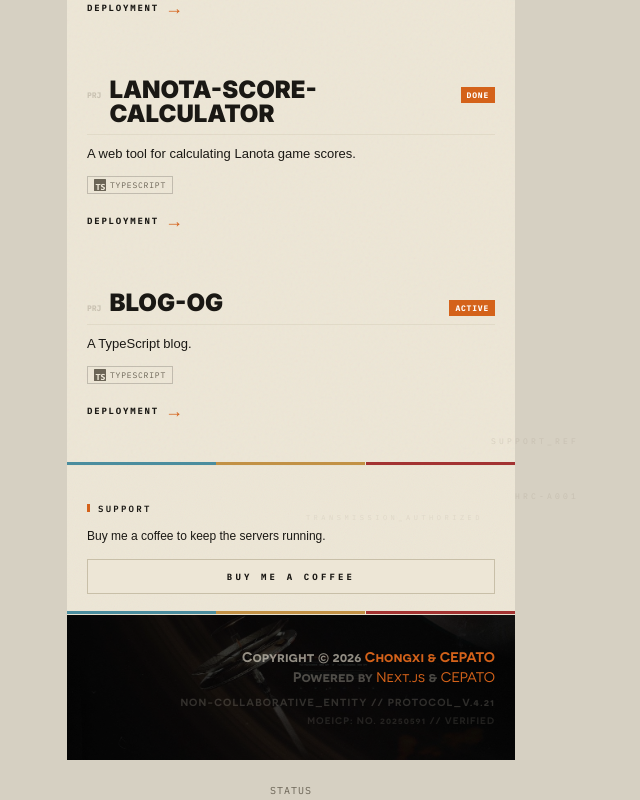
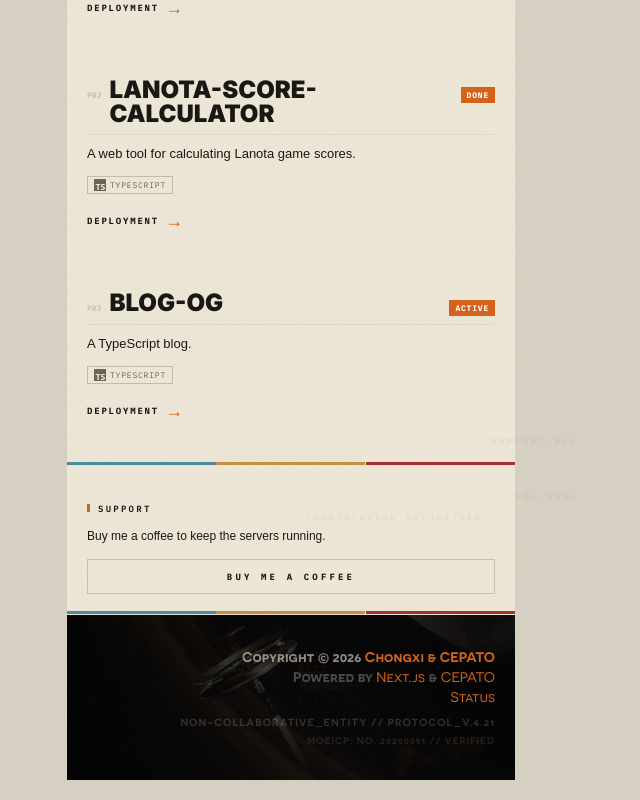
Before and after one commit to ChongxiSama/ChongxiSama, a Next.js app: page / in a window 1280 px wide. Shown: the part 1281-2081 px from the top of the page, without its empty margins (349-989 px from the left). Built offline with nearby package versions, Linux system fonts and the light colour scheme; no server answers.

Commit message:
fix: move status link inside footer

```diff
--- a/components/ArchiveFlow.tsx
+++ b/components/ArchiveFlow.tsx
@@ -283,20 +283,12 @@ export default function ArchiveFlow({ data }: { data: SiteData }) {
               <a className="text-accent font-medium hover:underline transition" href="https://nextjs.org" target="_blank" rel="noreferrer"> Next.js</a>
               <span className="opacity-50"> &amp; </span>
               <a className="text-accent font-medium hover:underline transition" href="https://github.com/ChongxiSama" target="_blank" rel="noreferrer"> CEPATO</a>
+              <br/>
+              <a className="text-accent font-medium hover:underline transition" href="https://status.chongxi.us/" target="_blank" rel="noreferrer"> Status</a>
               <span className="text-[0.65rem] opacity-30 mt-2 block uppercase tracking-widest">Non-Collaborative_Entity // Protocol_V.4.21</span>
               <span className="text-[0.6rem] opacity-20 mt-1 block uppercase tracking-widest">MoeICP: NO. 20250591 // Verified</span>
             </div>
           </div>
-        </div>
-        <div className="mt-4 text-center">
-          <a
-            href="https://status.chongxi.us/"
-            target="_blank"
-            rel="noopener noreferrer"
-            className="font-mono text-[10px] uppercase tracking-widest text-muted transition-colors hover:text-accent"
-          >
-            Status
-          </a>
         </div>
 
       </div></main>
```
